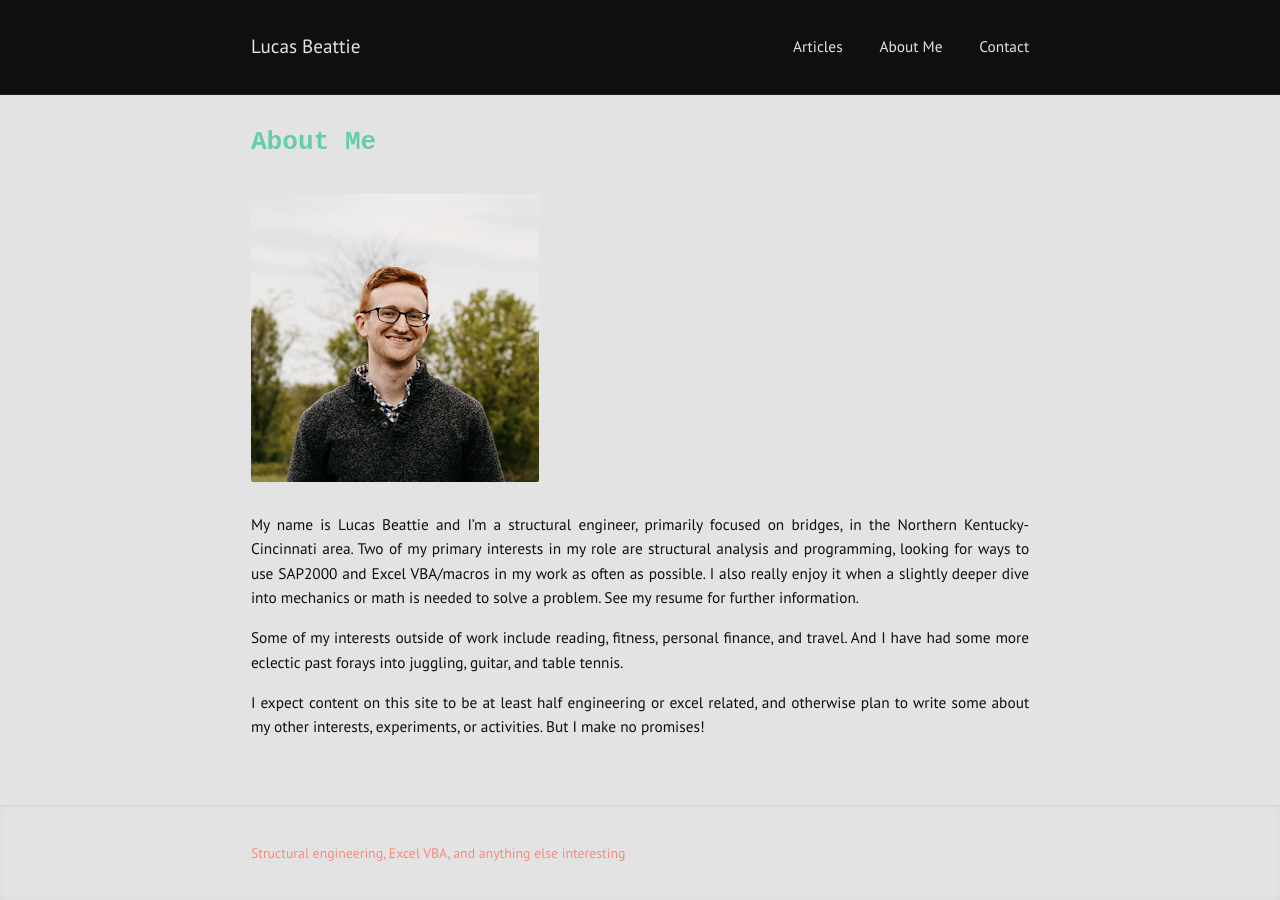
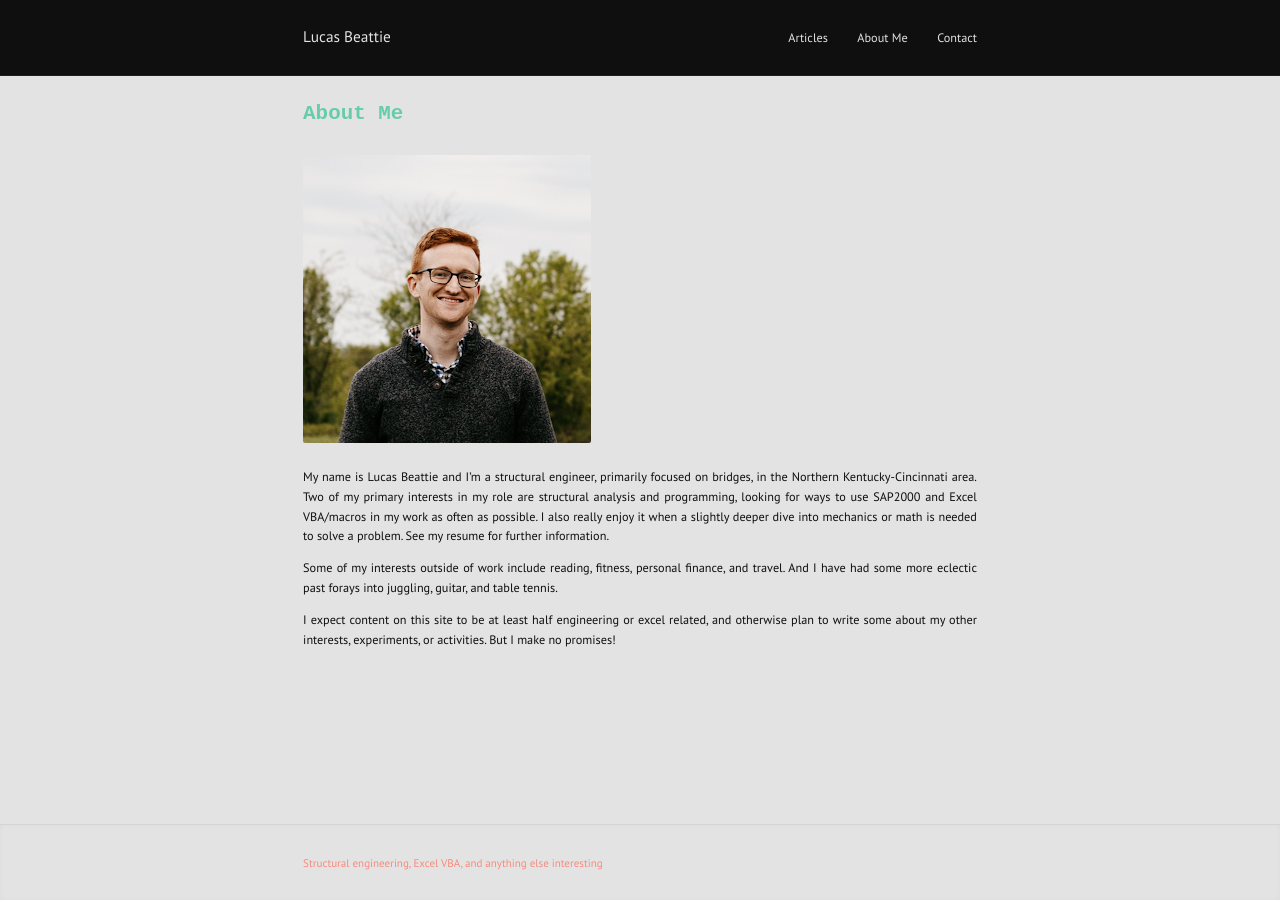
Before and after one commit to labeattie/lucasbeattiedotcom, a Jekyll site: the page built from index.md, in a window 1280 px wide. Built offline with Jekyll 4.4.1, drawn with Linux system fonts in a browser that asks for light colours.

Commit message:
header font

```diff
--- a/_sass/basic.sass
+++ b/_sass/basic.sass
@@ -3,7 +3,7 @@
   color: $dark
   font-family: $font-family
   font-weight: $font-weight
-  font-size: $font-size
+  font-size: calc($font-size * 0.8)
   line-height: $line-height
   margin: 0
   min-height: 100vh
```
